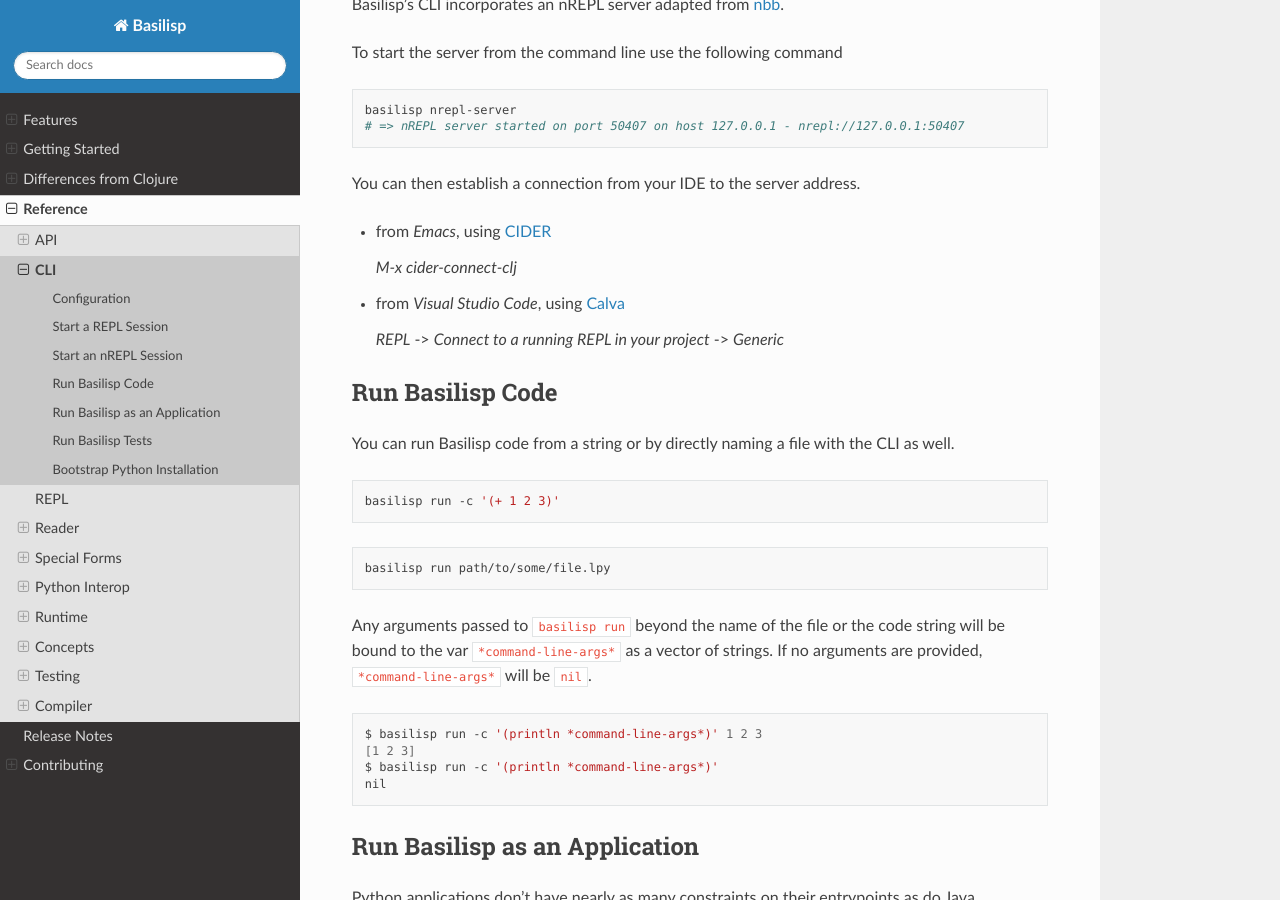
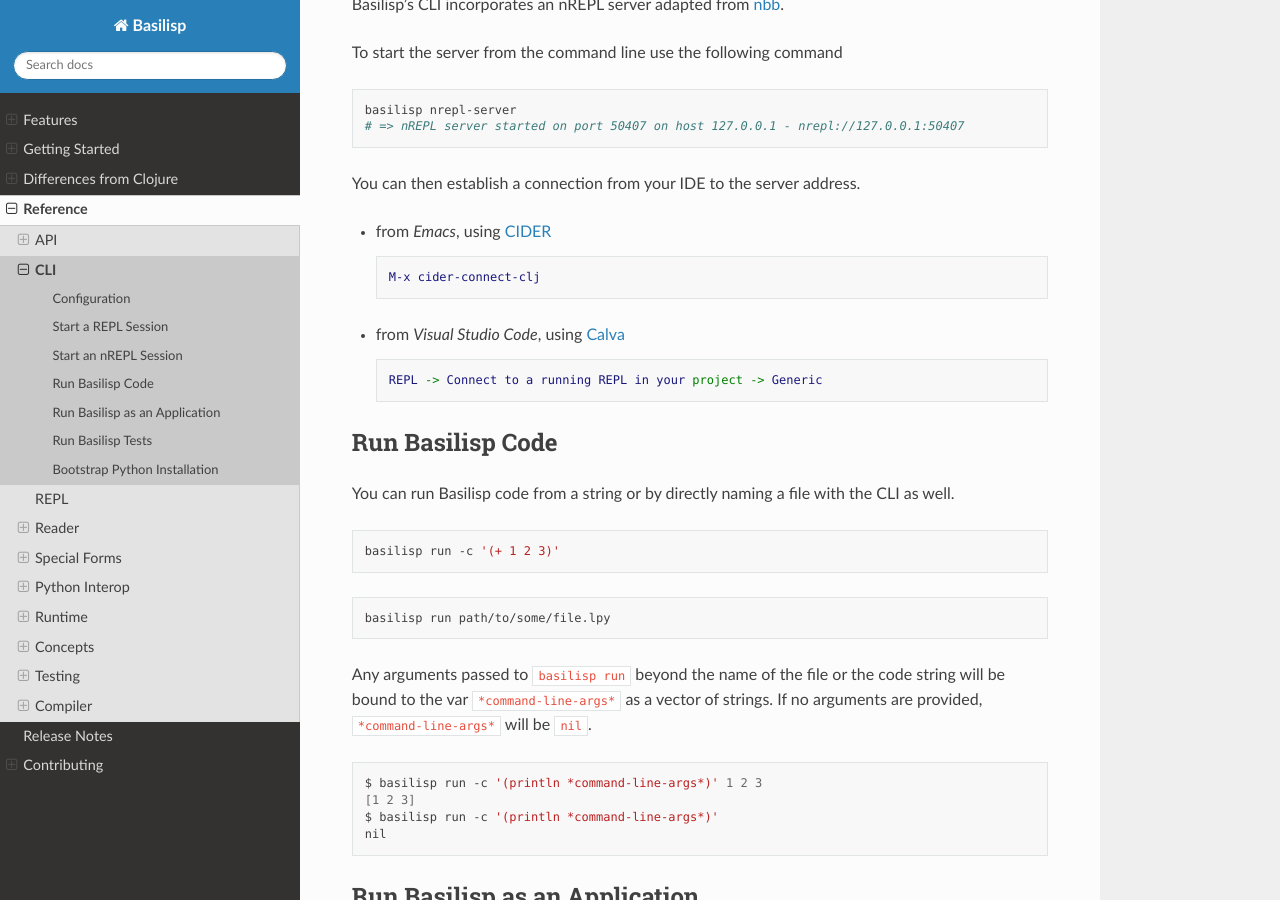
Before and after one commit to basilisp-lang/basilisp, a Sphinx documentation site: the page built from docs/cli.rst, in a window 1280 px wide and 900 px high, scrolled down 913 px. Built offline with Sphinx 7.4.7 and the Read the Docs theme 2.0.0, drawn with Linux system fonts in a browser that asks for light colours; cross-references to code outside the pages are shown as plain code.

```diff
--- a/docs/cli.rst
+++ b/docs/cli.rst
@@ -50,11 +50,15 @@ You can then establish a connection from your IDE to the server address.
 
 - from `Emacs`, using `CIDER <https://github.com/clojure-emacs/cider>`_
 
-  `M-x cider-connect-clj`
+  .. code-block::
+
+     M-x cider-connect-clj
 
 - from `Visual Studio Code`, using `Calva <https://calva.io/>`_
 
-  `REPL` -> `Connect to a running REPL in your project` -> `Generic`
+  .. code-block::
+
+     REPL -> Connect to a running REPL in your project -> Generic
 
 .. _run_basilisp_code:
 
```
Also changed, not shown: CHANGELOG.md (+3 -0 lines), 2 other files.
